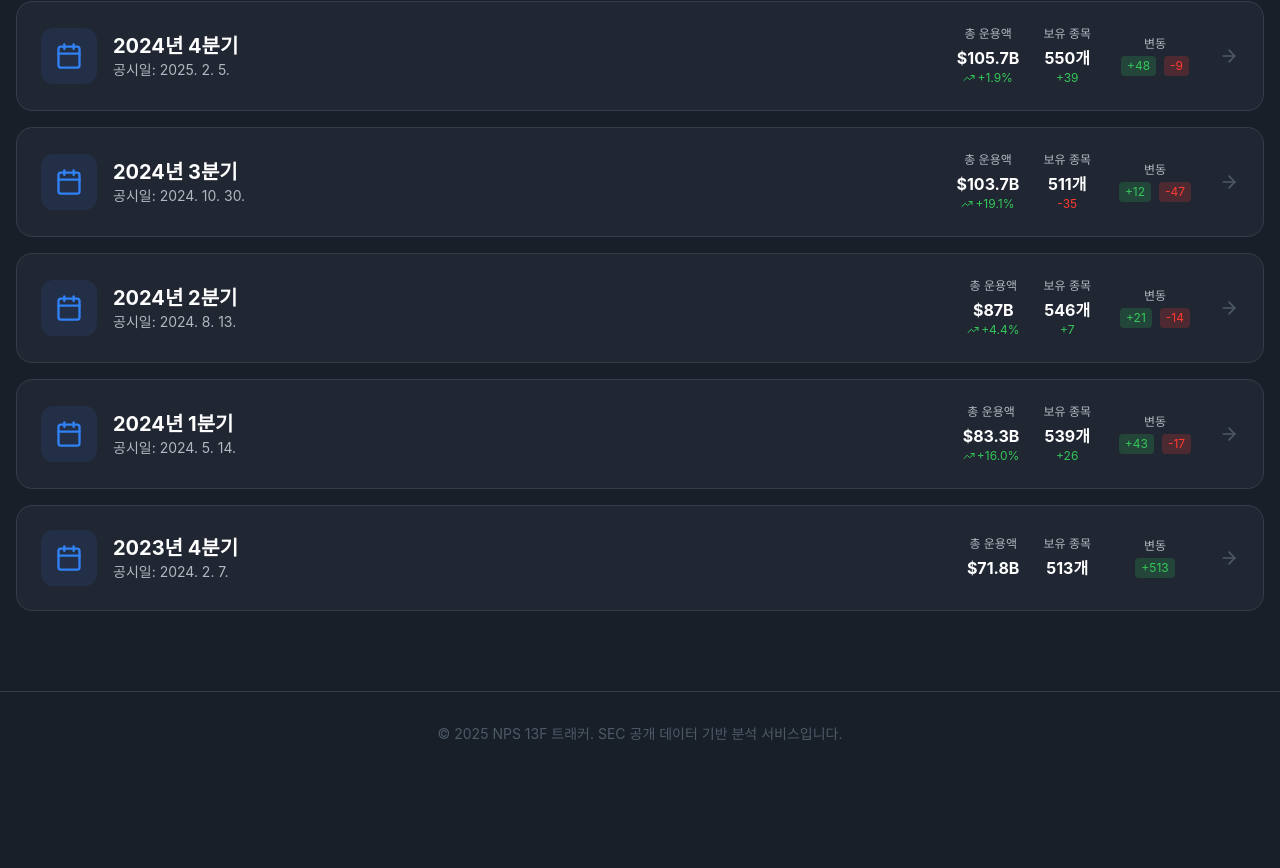
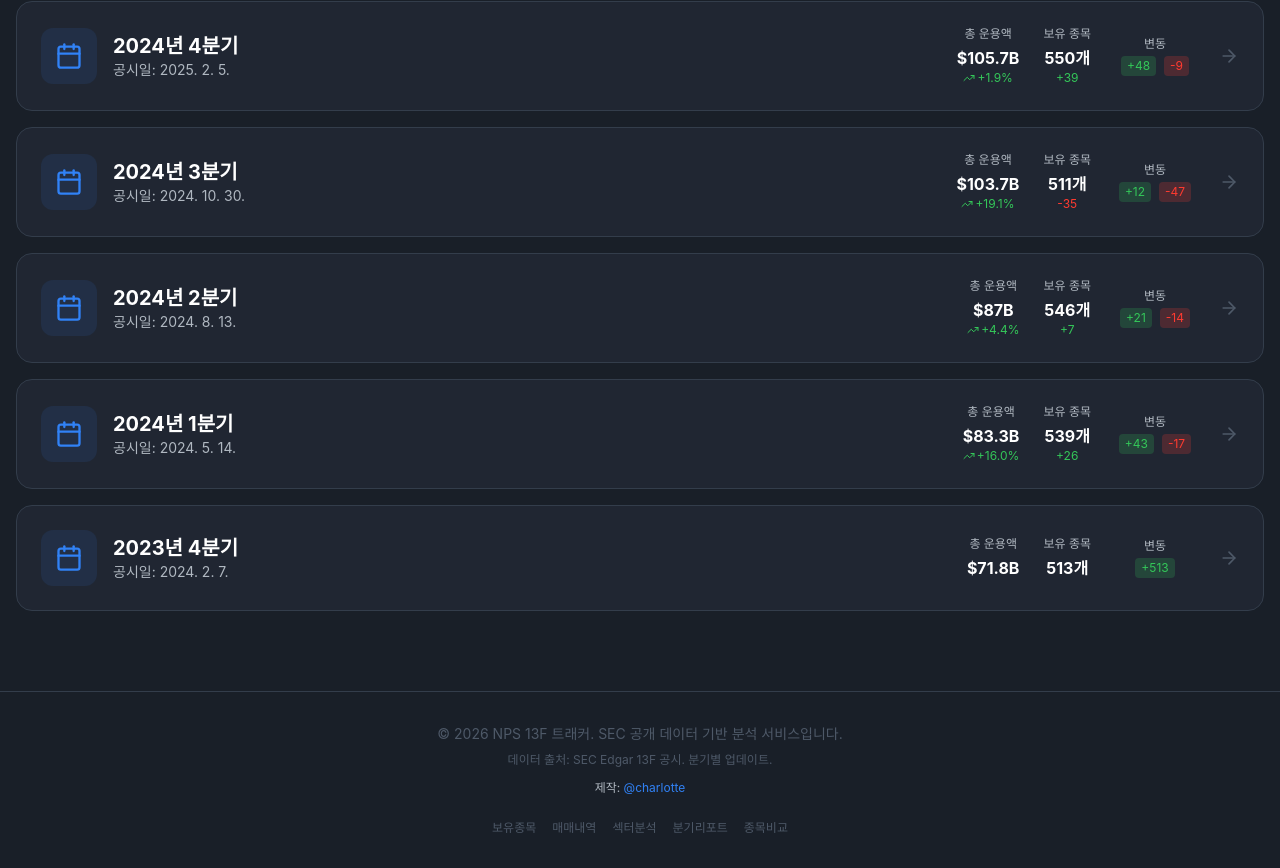
Before and after one commit to yaffleria/nps13f, a Next.js app: page /reports in a window 1280 px wide. Shown: the part 696-1564 px from the top of the page. Before the commit the page ends 1472 px from the top, so only its background shows below. Built offline with nearby package versions, Linux system fonts and the light colour scheme; a web font is replaced by a local one.

Commit message:
refactor: GlobalFooter 컴포넌트로 Footer 통합
- src/widgets/GlobalFooter/GlobalFooter.tsx 생성
- 7개 페이지의 중복 Footer를 GlobalFooter로 교체
- 일관된 Footer UI 및 네비게이션 제공

```diff
--- a/src/app/compare/page.tsx
+++ b/src/app/compare/page.tsx
@@ -3,6 +3,7 @@
 import { useState, useMemo } from "react";
 import Link from "next/link";
 import { GlobalHeader } from "@/widgets/GlobalHeader/GlobalHeader";
+import { GlobalFooter } from "@/widgets/GlobalFooter/GlobalFooter";
 import { FadeIn } from "@/shared/ui/FadeIn";
 import { AdBanner } from "@/shared/ui/AdBanner";
 import { formatCompactNumber, formatNumber } from "@/shared/lib/format";
@@ -373,13 +374,7 @@ export default function ComparePage() {
         </FadeIn>
       </main>
 
-      <footer className="border-t border-border py-8 mt-12">
-        <div className="container mx-auto px-4 text-center">
-          <p className="text-sm text-muted">
-            © 2025 NPS 13F 트래커. SEC 공개 데이터 기반 분석 서비스입니다.
-          </p>
-        </div>
-      </footer>
+      <GlobalFooter />
     </div>
   );
 }
--- a/src/app/page.tsx
+++ b/src/app/page.tsx
@@ -1,6 +1,5 @@
 import { promises as fs } from "fs";
 import path from "path";
-import Link from "next/link";
 import { Metadata } from "next";
 import { GlobalHeader } from "@/widgets/GlobalHeader/GlobalHeader";
 import { PortfolioTabs } from "@/widgets/PortfolioTabs/PortfolioTabs";
@@ -11,6 +10,7 @@ import { generateQuarterlyInsights } from "@/shared/lib/insights";
 import { getAllJsonLd } from "@/shared/lib/jsonLd";
 import { ShareButton } from "@/shared/ui/ShareButton";
 import { AdBanner } from "@/shared/ui/AdBanner";
+import { GlobalFooter } from "@/widgets/GlobalFooter/GlobalFooter";
 import { TrendingUp, TrendingDown, Sparkles } from "lucide-react";
 
 export const metadata: Metadata = {
@@ -175,66 +175,7 @@ export default async function PortfolioPage({
           </FadeIn>
         </main>
 
-        {/* Footer - SEO 최적화 */}
-        <footer className="border-t border-border py-8 mt-12" role="contentinfo">
-          <div className="container mx-auto px-4 text-center">
-            <p className="text-sm text-muted">
-              © 2025 NPS 13F 트래커. SEC 공개 데이터 기반 분석 서비스입니다.
-            </p>
-            <p className="mt-2 text-xs text-muted">
-              데이터 출처:{" "}
-              <a
-                href="https://www.sec.gov/cgi-bin/browse-edgar?action=getcompany&company=national+pension&type=13F"
-                target="_blank"
-                rel="noopener noreferrer"
-                className="hover:text-primary transition-colors"
-              >
-                SEC Edgar 13F 공시
-              </a>
-              . 분기별 업데이트.
-            </p>
-            <p className="mt-3 text-xs text-secondary">
-              제작:{" "}
-              <a
-                href="https://x.com/charlotteprism"
-                target="_blank"
-                rel="noopener noreferrer"
-                className="text-primary hover:underline"
-              >
-                @charlotte
-              </a>
-            </p>
-
-            {/* 네비게이션 링크 */}
-            <nav className="mt-6 text-xs text-muted" aria-label="사이트 네비게이션">
-              <span className="mr-4">
-                <Link href="/?tab=holdings" className="hover:text-primary transition-colors">
-                  보유종목
-                </Link>
-              </span>
-              <span className="mr-4">
-                <Link href="/?tab=activity" className="hover:text-primary transition-colors">
-                  매매내역
-                </Link>
-              </span>
-              <span className="mr-4">
-                <Link href="/sectors" className="hover:text-primary transition-colors">
-                  섹터별 분석
-                </Link>
-              </span>
-              <span className="mr-4">
-                <Link href="/reports" className="hover:text-primary transition-colors">
-                  분기별 리포트
-                </Link>
-              </span>
-              <span>
-                <Link href="/compare" className="hover:text-primary transition-colors">
-                  종목 비교
-                </Link>
-              </span>
-            </nav>
-          </div>
-        </footer>
+        <GlobalFooter />
       </div>
     </>
   );
--- a/src/app/reports/[quarter]/page.tsx
+++ b/src/app/reports/[quarter]/page.tsx
@@ -8,6 +8,7 @@ import { processActivity } from "@/entities/portfolio/lib/process-activity";
 import { formatCompactNumber, formatNumber } from "@/shared/lib/format";
 import { generateQuarterlyInsights } from "@/shared/lib/insights";
 import { GlobalHeader } from "@/widgets/GlobalHeader/GlobalHeader";
+import { GlobalFooter } from "@/widgets/GlobalFooter/GlobalFooter";
 import { FadeIn } from "@/shared/ui/FadeIn";
 import { ShareButton } from "@/shared/ui/ShareButton";
 import { AdBanner } from "@/shared/ui/AdBanner";
@@ -429,13 +430,7 @@ export default async function ReportPage({ params }: ReportPageProps) {
           </FadeIn>
         </main>
 
-        <footer className="border-t border-border py-8 mt-12">
-          <div className="container mx-auto px-4 text-center">
-            <p className="text-sm text-muted">
-              © 2025 NPS 13F 트래커. SEC 공개 데이터 기반 분석 서비스입니다.
-            </p>
-          </div>
-        </footer>
+        <GlobalFooter />
       </div>
     </>
   );
--- a/src/app/reports/page.tsx
+++ b/src/app/reports/page.tsx
@@ -5,6 +5,7 @@ import Link from "next/link";
 import { PortfolioQuarter } from "@/entities/portfolio/types";
 import { formatCompactNumber } from "@/shared/lib/format";
 import { GlobalHeader } from "@/widgets/GlobalHeader/GlobalHeader";
+import { GlobalFooter } from "@/widgets/GlobalFooter/GlobalFooter";
 import { FadeIn } from "@/shared/ui/FadeIn";
 import { AdBanner } from "@/shared/ui/AdBanner";
 import { Calendar, ArrowRight, TrendingUp, TrendingDown } from "lucide-react";
@@ -188,13 +189,7 @@ export default async function ReportsPage() {
           </FadeIn>
         </main>
 
-        <footer className="border-t border-border py-8 mt-12">
-          <div className="container mx-auto px-4 text-center">
-            <p className="text-sm text-muted">
-              © 2025 NPS 13F 트래커. SEC 공개 데이터 기반 분석 서비스입니다.
-            </p>
-          </div>
-        </footer>
+        <GlobalFooter />
       </div>
     </>
   );
--- a/src/app/sectors/[sector]/page.tsx
+++ b/src/app/sectors/[sector]/page.tsx
@@ -6,6 +6,7 @@ import { notFound } from "next/navigation";
 import { PortfolioQuarter } from "@/entities/portfolio/types";
 import { formatCompactNumber, formatNumber } from "@/shared/lib/format";
 import { GlobalHeader } from "@/widgets/GlobalHeader/GlobalHeader";
+import { GlobalFooter } from "@/widgets/GlobalFooter/GlobalFooter";
 import { FadeIn } from "@/shared/ui/FadeIn";
 import { ShareButton } from "@/shared/ui/ShareButton";
 import { AdBanner } from "@/shared/ui/AdBanner";
@@ -329,13 +330,7 @@ export default async function SectorPage({ params }: SectorPageProps) {
           </FadeIn>
         </main>
 
-        <footer className="border-t border-border py-8 mt-12">
-          <div className="container mx-auto px-4 text-center">
-            <p className="text-sm text-muted">
-              © 2025 NPS 13F 트래커. SEC 공개 데이터 기반 분석 서비스입니다.
-            </p>
-          </div>
-        </footer>
+        <GlobalFooter />
       </div>
     </>
   );
--- a/src/app/sectors/page.tsx
+++ b/src/app/sectors/page.tsx
@@ -5,6 +5,7 @@ import Link from "next/link";
 import { PortfolioQuarter } from "@/entities/portfolio/types";
 import { formatCompactNumber } from "@/shared/lib/format";
 import { GlobalHeader } from "@/widgets/GlobalHeader/GlobalHeader";
+import { GlobalFooter } from "@/widgets/GlobalFooter/GlobalFooter";
 import { FadeIn } from "@/shared/ui/FadeIn";
 import { AdBanner } from "@/shared/ui/AdBanner";
 import { ArrowRight, Building2 } from "lucide-react";
@@ -214,13 +215,7 @@ export default async function SectorsPage() {
           </FadeIn>
         </main>
 
-        <footer className="border-t border-border py-8 mt-12">
-          <div className="container mx-auto px-4 text-center">
-            <p className="text-sm text-muted">
-              © 2025 NPS 13F 트래커. SEC 공개 데이터 기반 분석 서비스입니다.
-            </p>
-          </div>
-        </footer>
+        <GlobalFooter />
       </div>
     </>
   );
--- a/src/app/stocks/[symbol]/page.tsx
+++ b/src/app/stocks/[symbol]/page.tsx
@@ -13,6 +13,7 @@ import { FadeIn } from "@/shared/ui/FadeIn";
 import { ShareButton } from "@/shared/ui/ShareButton";
 import { FAQSection } from "@/shared/ui/FAQSection";
 import { AdBanner } from "@/shared/ui/AdBanner";
+import { GlobalFooter } from "@/widgets/GlobalFooter/GlobalFooter";
 import { ArrowLeft, TrendingUp, TrendingDown, Calendar, Building2, BarChart3 } from "lucide-react";
 
 interface StockPageProps {
@@ -453,24 +454,7 @@ export default async function StockPage({ params }: StockPageProps) {
           </FadeIn>
         </main>
 
-        <footer className="border-t border-border py-8 mt-12">
-          <div className="container mx-auto px-4 text-center">
-            <p className="text-sm text-muted">
-              © 2025 NPS 13F 트래커. SEC 공개 데이터 기반 분석 서비스입니다.
-            </p>
-            <p className="mt-2 text-xs text-muted">
-              데이터 출처:{" "}
-              <a
-                href="https://www.sec.gov/cgi-bin/browse-edgar?action=getcompany&company=national+pension&type=13F"
-                target="_blank"
-                rel="noopener noreferrer"
-                className="hover:text-primary transition-colors"
-              >
-                SEC Edgar 13F 공시
-              </a>
-            </p>
-          </div>
-        </footer>
+        <GlobalFooter />
       </div>
     </>
   );
--- /dev/null
+++ b/src/widgets/GlobalFooter/GlobalFooter.tsx
@@ -0,0 +1,74 @@
+import Link from "next/link";
+
+interface GlobalFooterProps {
+  className?: string;
+}
+
+export function GlobalFooter({ className = "" }: GlobalFooterProps) {
+  const currentYear = new Date().getFullYear();
+
+  return (
+    <footer
+      className={`border-t border-border py-8 mt-12 ${className}`}
+      role="contentinfo"
+    >
+      <div className="container mx-auto px-4 text-center">
+        <p className="text-sm text-muted">
+          © {currentYear} NPS 13F 트래커. SEC 공개 데이터 기반 분석 서비스입니다.
+        </p>
+        <p className="mt-2 text-xs text-muted">
+          데이터 출처:{" "}
+          <a
+            href="https://www.sec.gov/cgi-bin/browse-edgar?action=getcompany&company=national+pension&type=13F"
+            target="_blank"
+            rel="noopener noreferrer"
+            className="hover:text-primary transition-colors"
+          >
+            SEC Edgar 13F 공시
+          </a>
+          . 분기별 업데이트.
+        </p>
+        <p className="mt-3 text-xs text-secondary">
+          제작:{" "}
+          <a
+            href="https://x.com/charlotteprism"
+            target="_blank"
+            rel="noopener noreferrer"
+            className="text-primary hover:underline"
+          >
+            @charlotte
+          </a>
+        </p>
+
+        {/* 네비게이션 링크 */}
+        <nav className="mt-6 text-xs text-muted" aria-label="사이트 네비게이션">
+          <span className="mr-4">
+            <Link href="/?tab=holdings" className="hover:text-primary transition-colors">
+              보유종목
+            </Link>
+          </span>
+          <span className="mr-4">
+            <Link href="/?tab=activity" className="hover:text-primary transition-colors">
+              매매내역
+            </Link>
+          </span>
+          <span className="mr-4">
+            <Link href="/sectors" className="hover:text-primary transition-colors">
+              섹터분석
+            </Link>
+          </span>
+          <span className="mr-4">
+            <Link href="/reports" className="hover:text-primary transition-colors">
+              분기리포트
+            </Link>
+          </span>
+          <span>
+            <Link href="/compare" className="hover:text-primary transition-colors">
+              종목비교
+            </Link>
+          </span>
+        </nav>
+      </div>
+    </footer>
+  );
+}
```
